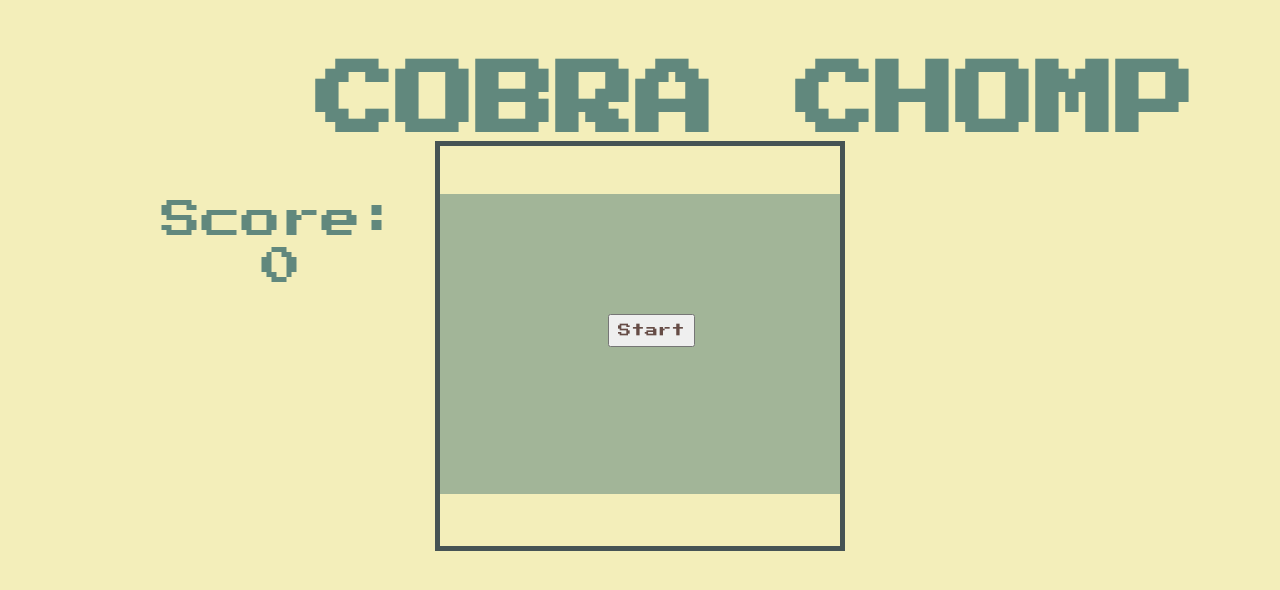
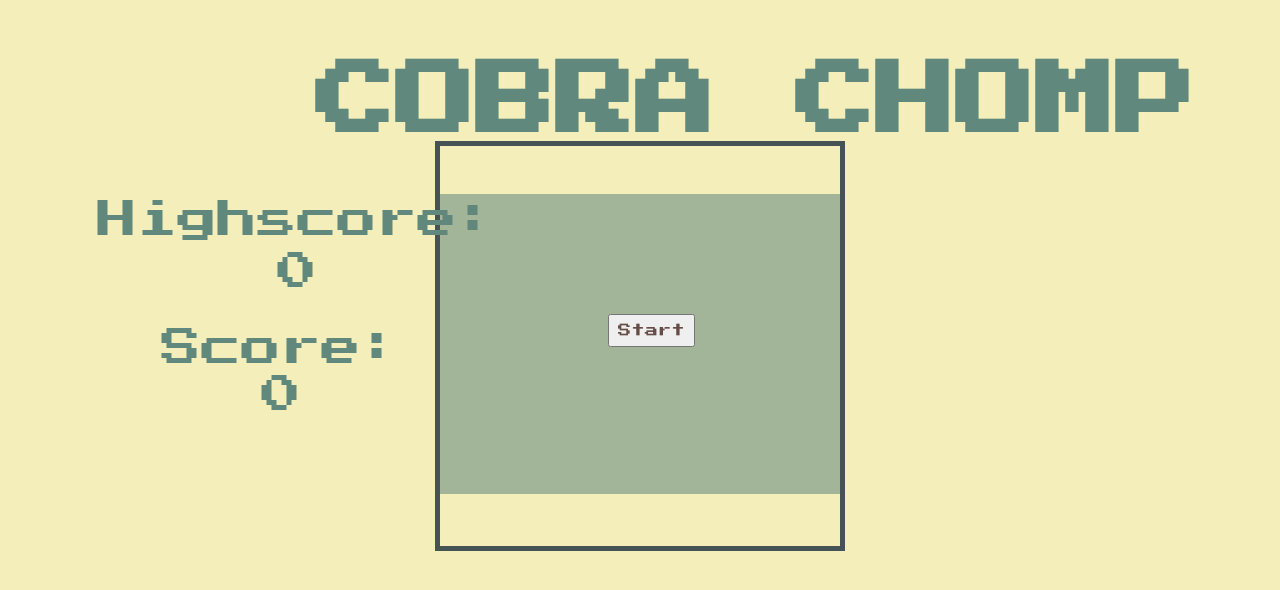
Before and after one commit to mbanks94/Cobra-Chomp, a website: page public/index.html in a window 1280 px wide. Drawn offline with Linux system fonts and the light colour scheme.

Commit message:
Added highscore feature

```diff
--- a/public/app.js
+++ b/public/app.js
@@ -20,7 +20,7 @@ let snake = [
 ];
 // Payer score
 let score = 0;
-let highScores = [];
+let highScore = 0;
 //Food x-coordinate
 let foodX;
 //Food y-coordinate
@@ -91,7 +91,6 @@ function main() {
 //Resets Score//
 //********** */
 function resetScore() {
-    highScores.push(score);
     score = 0;
     document.getElementById("playerScore").innerHTML = score;
 }
@@ -180,11 +179,22 @@ function moveSnake() {
     if (didEatFood) {
         score += 10;
         document.getElementById("playerScore").innerHTML = score;
+        findHighScore(score);
         //Create new food if snake eats food
         createFood();
     } else {
         //Remove the last element of snake
         snake.pop();
+    }
+}
+
+//************ */
+// High Score //
+//********** */
+function findHighScore(score) {
+    if (score > highScore) {
+        highScore = score;
+        document.getElementById('newHighScore').innerHTML = highScore;
     }
 }
 
--- a/public/index.html
+++ b/public/index.html
@@ -15,6 +15,10 @@
 
     <div id="score">Score:
         <div id="playerScore">0</div>
+    </div>
+
+    <div id="highScore">Highscore:
+        <div id="newHighScore">0</div>
     </div>
 
     <div id="gameStart">
--- a/public/styles.css
+++ b/public/styles.css
@@ -19,15 +19,26 @@ body {
 #score {
     position: absolute;
     color: rgb(97, 136, 125);
-    margin-top: 15%;
+    margin-top: 25%;
     margin-left: 12%;
     text-align: center;
     font-size: 40px;
     font-family: 'Press Start 2P', cursive;
     display: inline-block;
 }
-#playerScore {
+#playerScore,
+#newHighScore {
     margin-top: 3%;
+}
+#highScore {
+    position: absolute;
+    color: rgb(97, 136, 125);
+    margin-top: 15%;
+    margin-left: 7%;
+    text-align: center;
+    font-size: 40px;
+    font-family: 'Press Start 2P', cursive;
+    display: inline-block;
 }
 .inputAndBtn {
     font-family: 'Press Start 2P', cursive;
```
Also changed, not shown: 1 other file.
